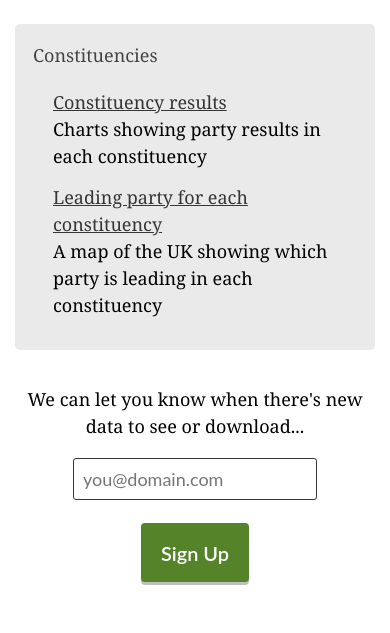
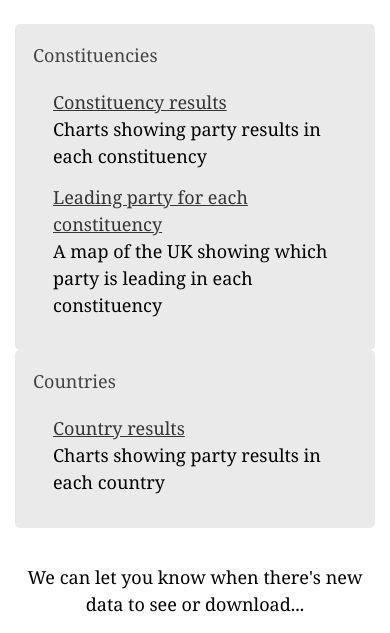
Before and after one commit to samsath/data-website, a website: page index.html in a window 390 px wide. Shown: the part 210-843 px from the top of the page. Drawn offline with Linux system fonts and the light colour scheme.

Commit message:
Added always epanded mobile navigation class for now and also added the link to countries in the main page

```diff
--- a/index.html
+++ b/index.html
@@ -92,6 +92,16 @@
                         </p>
                     </div>
                 </div>
+
+                <div class="l-constrain__inner">
+                    <div class="content__wrap">
+                        <span class="h-group__lead h3">Countries</span>
+                        <p style="margin-top: 20px; padding-left: 20px;">
+                            <a href="/countries/results#countries/england">Country results</a><br>
+                            Charts showing party results in each country
+                        </p>
+                    </div>
+                </div>
             </div>
 
             <div class="hero">
--- a/js/countries/country-tabs.js
+++ b/js/countries/country-tabs.js
@@ -67,10 +67,6 @@ var CountryTabs = (function(CONFIG, $, Handlebars) {
             countries: this.countries
         });
 
-        $(template).on('click', '.tabber__nav__link', function () {
-            $(this).parents('.l-constrain').addClass('tabber__nav--expanded');
-        });
-
 
     };
 
```
Also changed, not shown: countries/results.html (renamed from countries/index.html, +1 -1 lines).
